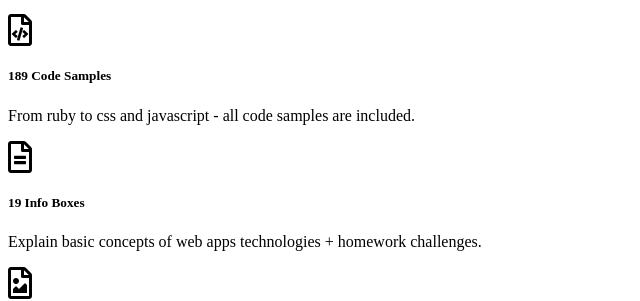
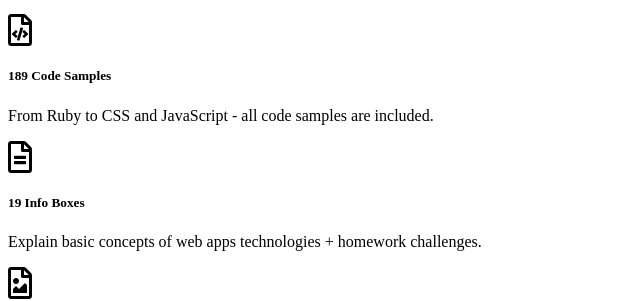
Before and after one commit to padrinobook/padrinobook.com, a Jekyll site: the page built from index.md, in a window 1280 px wide and 900 px high, scrolled down 1154 px. Shown: the part 153-454 px from the top of the window, without its empty margins (0-640 px from the left). Built offline with Jekyll 4.4.1, drawn with Linux system fonts in a browser that asks for light colours; nearby versions of some CDN libraries; Markdown is read by kramdown in place of the engine named in the settings.

Commit message:
Fix some more typos

```diff
--- a/index.md
+++ b/index.md
@@ -64,7 +64,7 @@ description: The Guide To Master The Elegant Ruby Web Framework. A practical app
         <i class="far fa-file-code fa-2x"></i>
         <h5>189 Code Samples</h5>
         <p>
-          From ruby to css and javascript - all code samples are included.
+          From Ruby to CSS and JavaScript - all code samples are included.
         </p>
       </div>
     </div>
```
